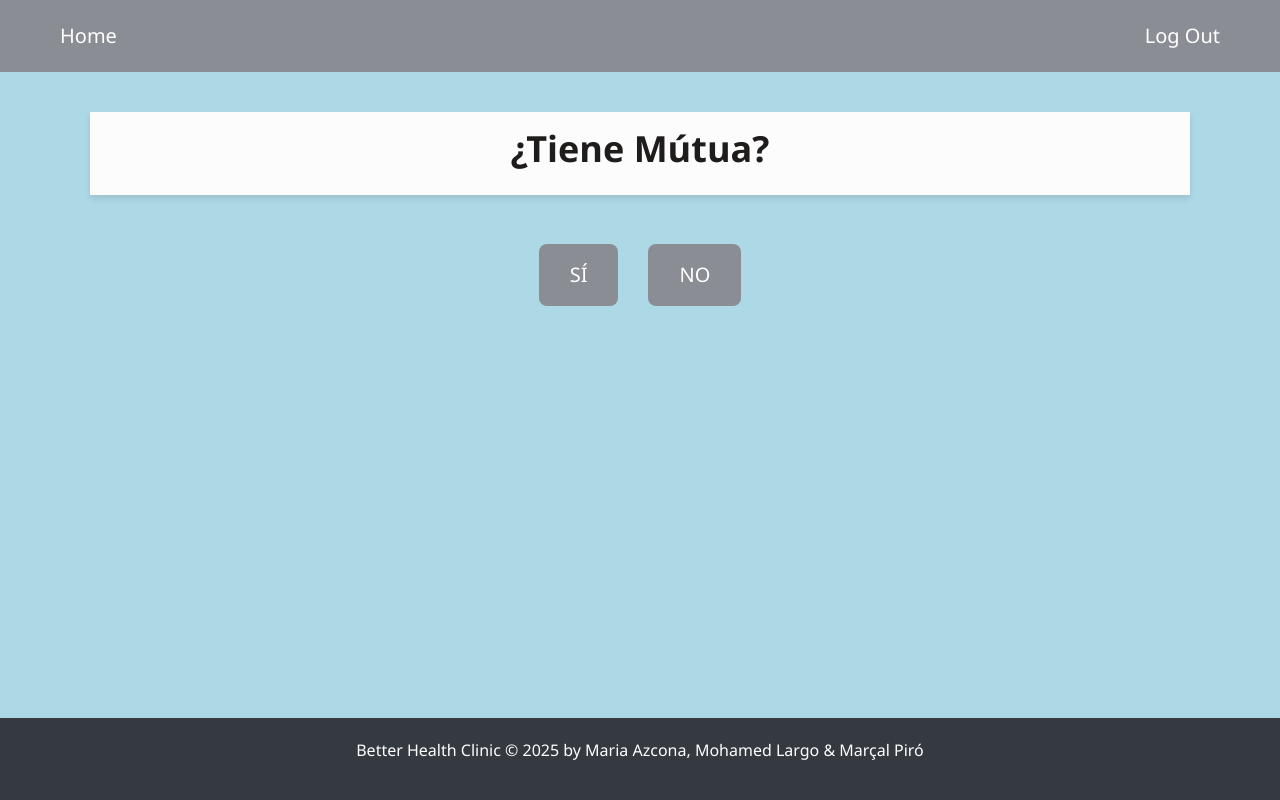
After one commit to mpp44/BetterHealthProject, a Django app: page /has_insurance/ in a window 1280 px wide. The commit adds this page. Run offline with Django 5.2, Linux system fonts and the light colour scheme; the visitor is signed in with stand-in values (Sample User, id 1); data comes from the database, SQL or seed files in the repository; data that the repository does not hold is empty; some libraries are stand-ins or nearby versions.

Commit message:
Insurance

```diff
--- /dev/null
+++ b/core/templates/has_insurance.html
@@ -0,0 +1,14 @@
+{% extends "base.html" %}
+
+{% block content %}
+<div class="container">
+    <header>
+        <h1>¿Tiene Mútua?</h1>
+    </header>
+
+    <div class="button-container">
+        <a href="{% url 'update_appointment' %}" class="btn">SÍ</a>
+        <a href="{% url 'mock' %}" class="btn">NO</a>
+    </div>
+</div>
+{% endblock %}
--- a/core/templates/patient.html
+++ b/core/templates/patient.html
@@ -8,7 +8,7 @@
     </header>
 
     <div class="button-container">
-        <a href="{% url 'mock' %}" class="btn">Reservar una cita</a>
+        <a href="{% url 'has_insurance' %}" class="btn">Reservar una cita</a>
         <a href="{% url 'mock' %}" class="btn">Área Personal</a>
     </div>
 
--- a/core/urls.py
+++ b/core/urls.py
@@ -5,6 +5,8 @@ from . import views
 urlpatterns = [
     path('', views.home, name='home'),
     path('patient/', views.patient, name='patient'),
+    path('has_insurance/', views.has_insurance, name='has_insurance'),
+    path('update-appointment/', views.update_appointment, name='update_appointment'),
     path('mock/', views.mock, name='mock'),
     path('signup/', views.signup, name='signup'),
     path('login/', auth_views.LoginView.as_view(template_name='login.html'), name='login'),
--- a/core/views.py
+++ b/core/views.py
@@ -32,3 +32,16 @@ def patient(request):
         if not appointment.schedule:
             appointment.delete()
     return render(request, "patient.html", {"appointment": None})
+
+def has_insurance(request):
+    Appointment.objects.create(user=request.user)
+    return render(request, "has_insurance.html")
+
+def update_appointment(request):
+    appointment = Appointment.objects.filter(user=request.user).last()
+
+    if appointment:
+        appointment.insurance = True
+        appointment.save()
+
+    return redirect('mock')
```
